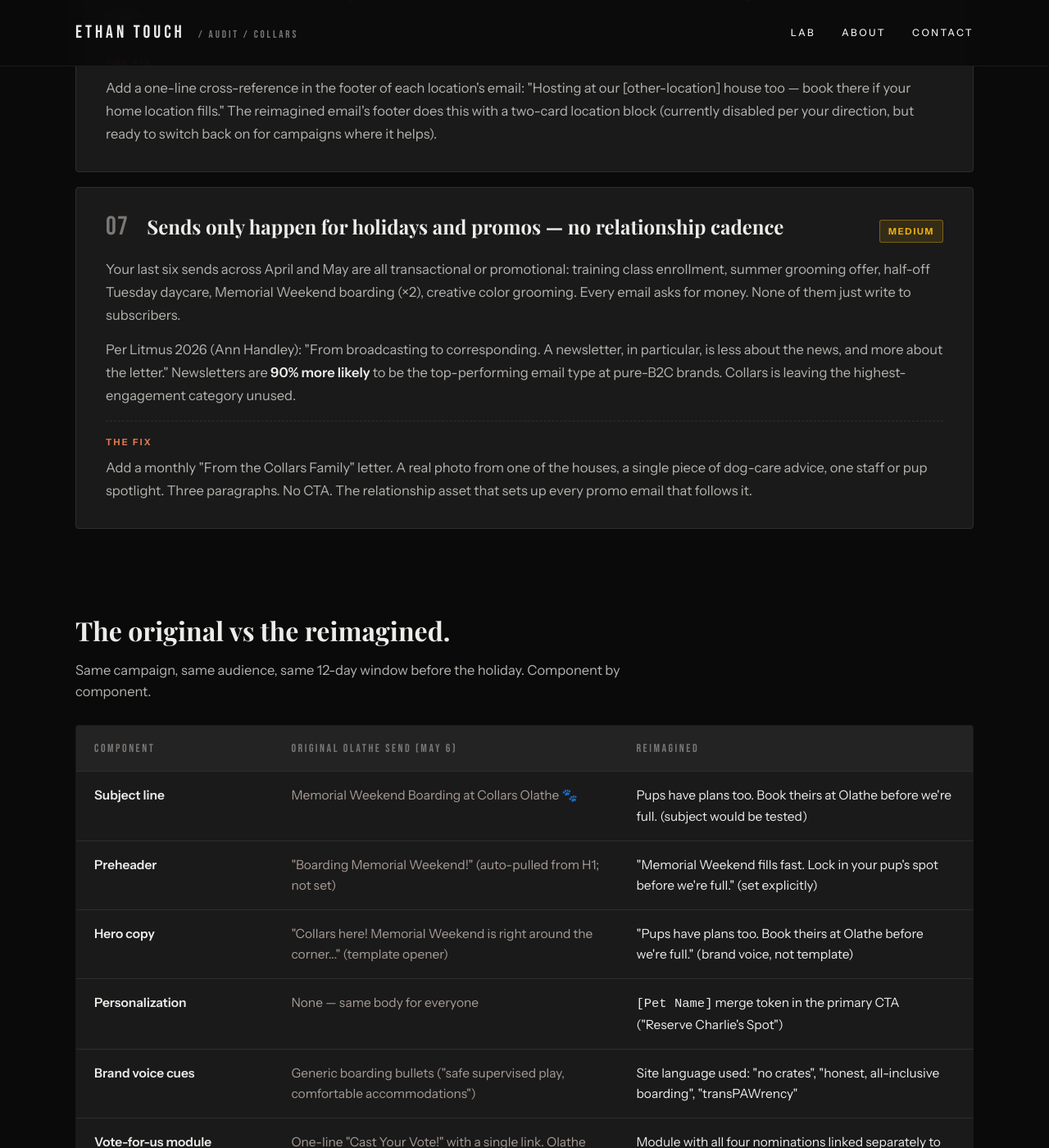
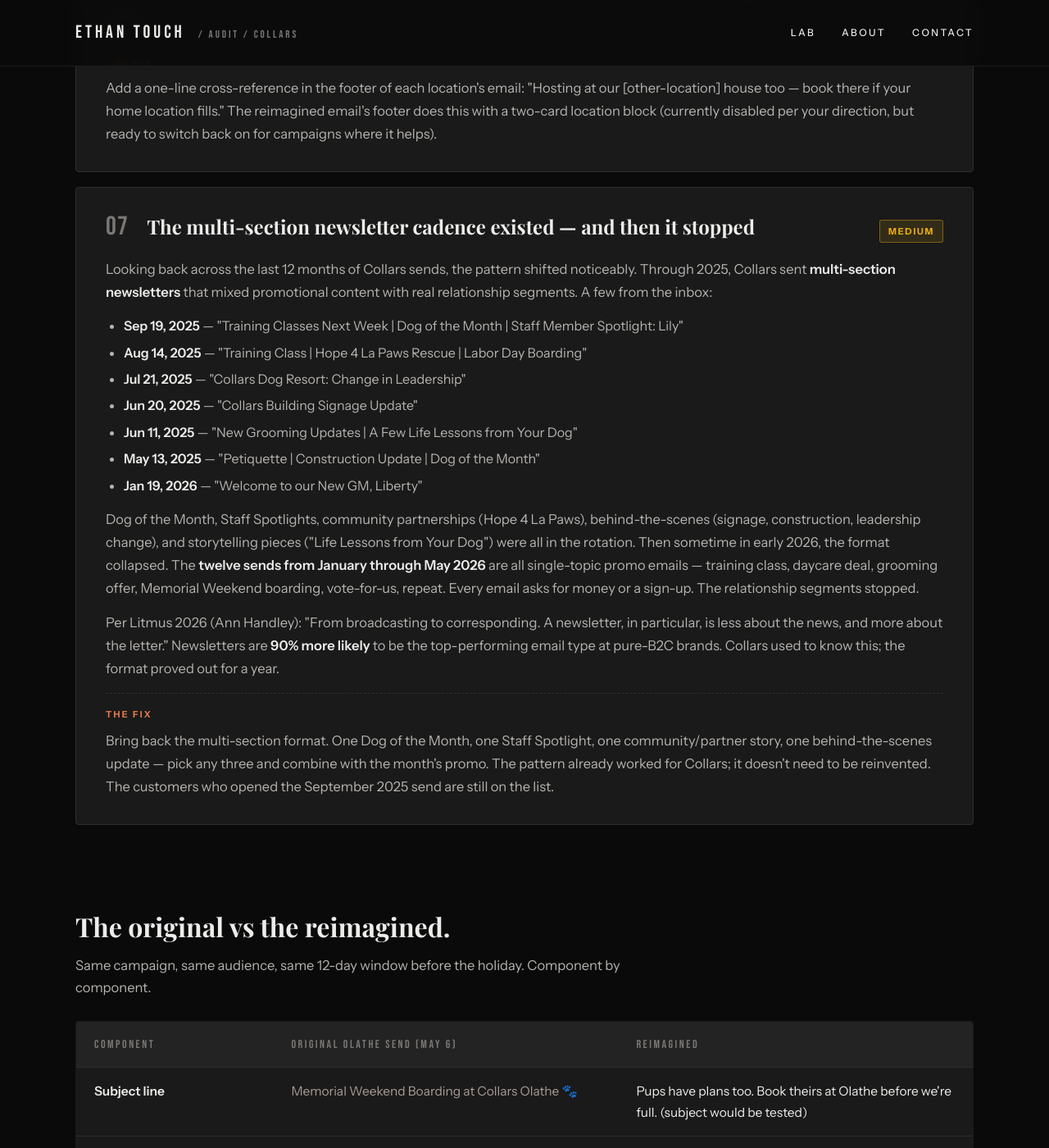
Before and after one commit to woofwallee/ethantouch.com, a Jekyll site: the page lab/emails/collars/audit/index.html, which Jekyll copies as it is, in a window 1280 px wide and 1400 px high, scrolled down 5422 px. Shown: the whole window at 82% size. Built offline with Jekyll 4.4.1, drawn with Linux system fonts in a browser that asks for light colours; some web fonts are replaced.

Commit message:
Rewrite Finding 07 with verified 12-month send-history scan
Original phrasing claimed 'no relationship cadence' based on a 10-email
sample. Pulling 50 emails back to April 2025 changes the finding:
Collars used to send multi-section newsletters (Dog of the Month,
Staff Spotlight, partnerships, behind-the-scenes) consistently
through 2025, then the format collapsed in early 2026. Twelve
straight 2026 sends are now single-topic promos.

Updated the finding to:
- Cite specific 2025 sends with subject lines as proof the format existed
- Identify the format collapse as the actual problem (not absence)
- Reframe the fix as 'bring back what worked' instead of 'start a newsletter'

Co-Authored-By: Claude Opus 4.7 <noreply@anthropic.com>

```diff
--- a/lab/emails/collars/audit/index.html
+++ b/lab/emails/collars/audit/index.html
@@ -854,14 +854,24 @@
   <article class="finding">
     <div class="finding-head">
       <div class="finding-num">07</div>
-      <div class="finding-title">Sends only happen for holidays and promos — no relationship cadence</div>
+      <div class="finding-title">The multi-section newsletter cadence existed — and then it stopped</div>
       <span class="severity medium">Medium</span>
     </div>
-    <p>Your last six sends across April and May are all transactional or promotional: training class enrollment, summer grooming offer, half-off Tuesday daycare, Memorial Weekend boarding (×2), creative color grooming. Every email asks for money. None of them just write to subscribers.</p>
-    <p>Per Litmus 2026 (Ann Handley): "From broadcasting to corresponding. A newsletter, in particular, is less about the news, and more about the letter." Newsletters are <strong>90% more likely</strong> to be the top-performing email type at pure-B2C brands. Collars is leaving the highest-engagement category unused.</p>
+    <p>Looking back across the last 12 months of Collars sends, the pattern shifted noticeably. Through 2025, Collars sent <strong>multi-section newsletters</strong> that mixed promotional content with real relationship segments. A few from the inbox:</p>
+    <ul>
+      <li><strong>Sep 19, 2025</strong> — "Training Classes Next Week | Dog of the Month | Staff Member Spotlight: Lily"</li>
+      <li><strong>Aug 14, 2025</strong> — "Training Class | Hope 4 La Paws Rescue | Labor Day Boarding"</li>
+      <li><strong>Jul 21, 2025</strong> — "Collars Dog Resort: Change in Leadership"</li>
+      <li><strong>Jun 20, 2025</strong> — "Collars Building Signage Update"</li>
+      <li><strong>Jun 11, 2025</strong> — "New Grooming Updates | A Few Life Lessons from Your Dog"</li>
+      <li><strong>May 13, 2025</strong> — "Petiquette | Construction Update | Dog of the Month"</li>
+      <li><strong>Jan 19, 2026</strong> — "Welcome to our New GM, Liberty"</li>
+    </ul>
+    <p>Dog of the Month, Staff Spotlights, community partnerships (Hope 4 La Paws), behind-the-scenes (signage, construction, leadership change), and storytelling pieces ("Life Lessons from Your Dog") were all in the rotation. Then sometime in early 2026, the format collapsed. The <strong>twelve sends from January through May 2026</strong> are all single-topic promo emails — training class, daycare deal, grooming offer, Memorial Weekend boarding, vote-for-us, repeat. Every email asks for money or a sign-up. The relationship segments stopped.</p>
+    <p>Per Litmus 2026 (Ann Handley): "From broadcasting to corresponding. A newsletter, in particular, is less about the news, and more about the letter." Newsletters are <strong>90% more likely</strong> to be the top-performing email type at pure-B2C brands. Collars used to know this; the format proved out for a year.</p>
     <div class="finding-fix">
       <div class="finding-fix-label">The fix</div>
-      <p>Add a monthly "From the Collars Family" letter. A real photo from one of the houses, a single piece of dog-care advice, one staff or pup spotlight. Three paragraphs. No CTA. The relationship asset that sets up every promo email that follows it.</p>
+      <p>Bring back the multi-section format. One Dog of the Month, one Staff Spotlight, one community/partner story, one behind-the-scenes update — pick any three and combine with the month's promo. The pattern already worked for Collars; it doesn't need to be reinvented. The customers who opened the September 2025 send are still on the list.</p>
     </div>
   </article>
 </section>
```
